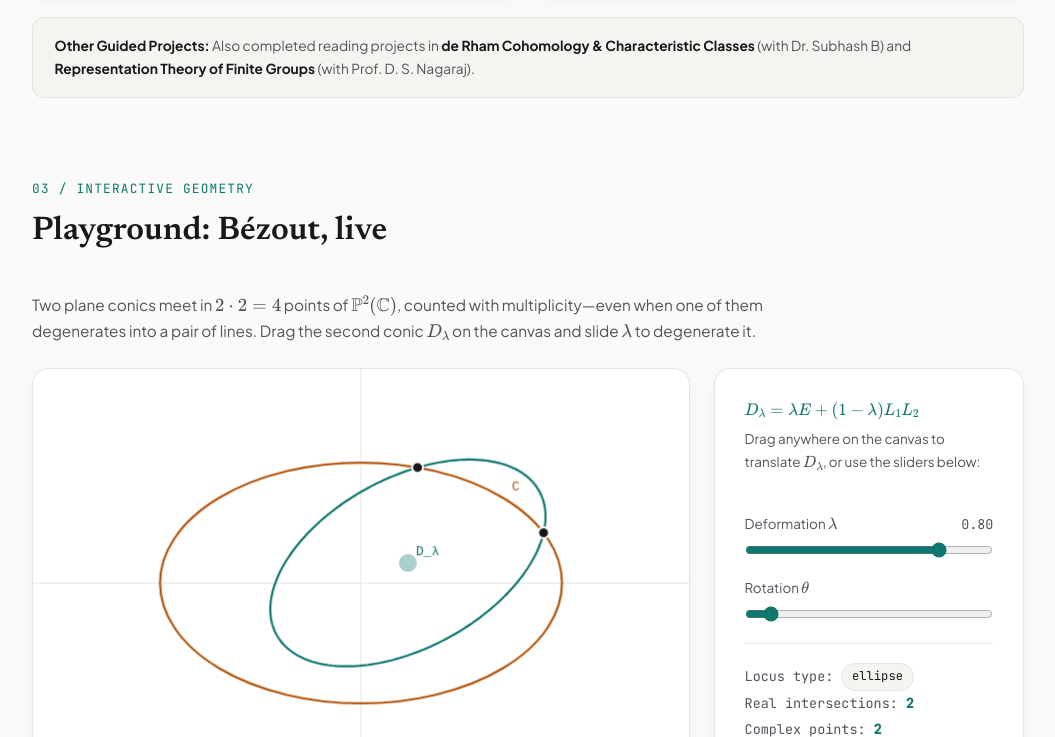
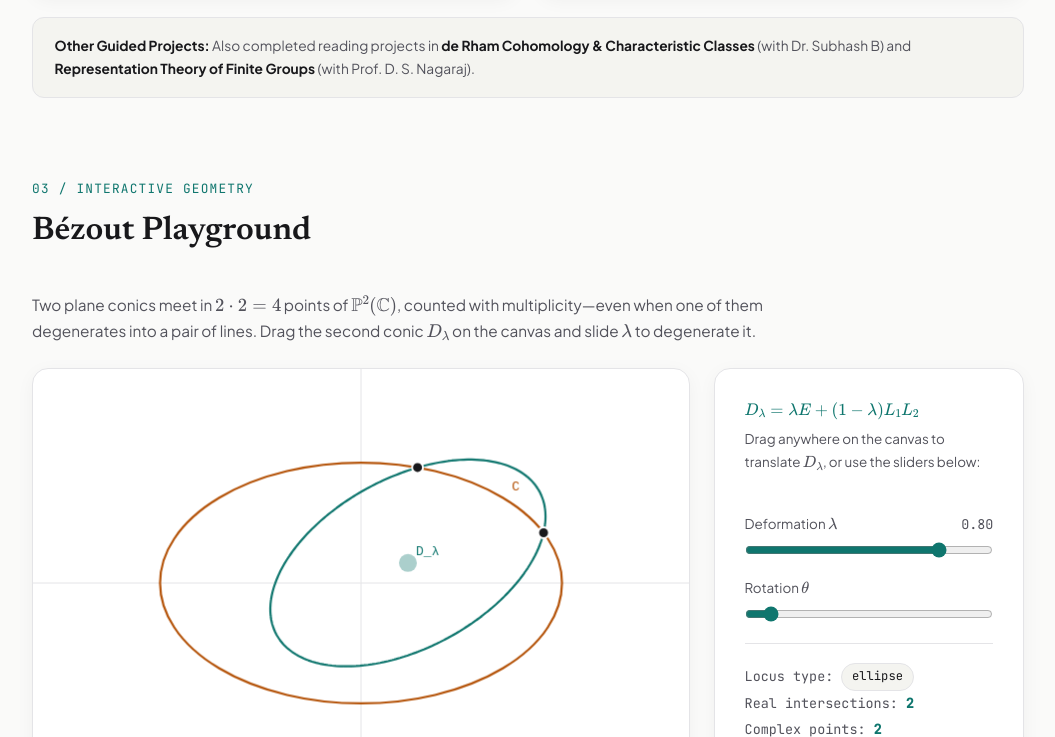
Before and after one commit to sarthakhazra/sarthakhazra.github.io, a plain HTML site: page index.html in a window 1280 px wide. Shown: the part 1919-2656 px from the top of the page, without its empty margins (112-1167 px from the left). Drawn offline with nearby package versions, Linux system fonts and the light colour scheme.

Commit message:
Update index.html

```diff
--- a/index.html
+++ b/index.html
@@ -615,6 +615,7 @@
         <li><a href="#playground">Bézout Playground</a></li>
         <li><a href="#notes">Notes</a></li>
         <li><a href="#path">Path</a></li>
+        <li><a href="#path">Beyond math</a></li>
         <li><a href="#contact">Contact</a></li>
         <li>
           <button class="theme-btn" onclick="toggleTheme()" id="themeToggle">🌙 Dark Mode</button>
@@ -727,7 +728,7 @@
     <section id="playground">
       <div class="section-header">
         <span class="section-eyebrow">03 / Interactive Geometry</span>
-        <h2 class="section-title">Playground: Bézout, live</h2>
+        <h2 class="section-title">Bézout Playground</h2>
       </div>
       <p style="color: var(--text-secondary); max-width: 760px; margin-bottom: 1.5rem; font-size: 0.96rem;">
         Two plane conics meet in $2 \cdot 2 = 4$ points of $\mathbb{P}^2(\mathbb{C})$, counted with multiplicity—even when one of them degenerates into a pair of lines. Drag the second conic $D_\lambda$ on the canvas and slide $\lambda$ to degenerate it.
```
